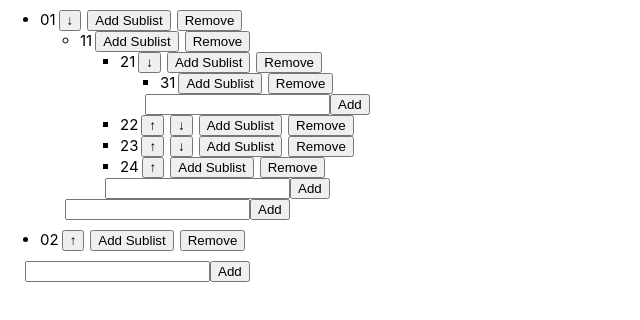
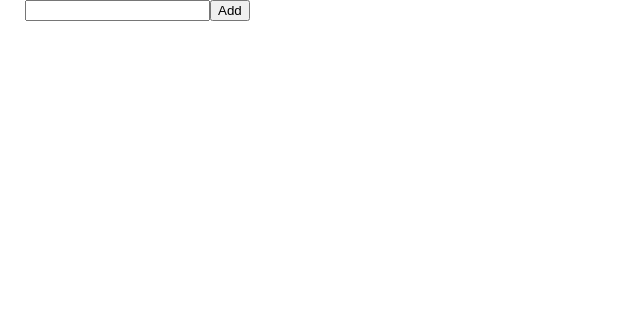
Before and after one commit to saidmkh/react-nested-list, a React (Create React App) app: page / in a window 1280 px wide. Shown: the top 320 px of the page, without its empty margins (0-640 px from the left). Built offline with nearby package versions, Linux system fonts and the light colour scheme.

Commit message:
fix add sublist

```diff
--- a/src/App.js
+++ b/src/App.js
@@ -1,50 +1,11 @@
-import React, { useState, Fragment, useEffect } from 'react';
+import React, { useState, useEffect } from 'react';
 import './index.css';
 
 import { getUID } from './lib';
 
 import List from './List';
 
-const LIST = [
-  {
-    id: getUID(),
-    text: '01',
-    subList: [
-      {
-        id: getUID(),
-        text: '11',
-        subList: [
-          {
-            id: getUID(),
-            text: '21',
-            subList: [
-              {
-                id: getUID(),
-                text: '31'
-              }
-            ]
-          },
-          {
-            id: getUID(),
-            text: '22'
-          },
-          {
-            id: getUID(),
-            text: '23'
-          },
-          {
-            id: getUID(),
-            text: '24'
-          }
-        ]
-      }
-    ]
-  },
-  {
-    id: getUID(),
-    text: '02'
-  }
-];
+const LIST = [];
 
 const App = () => {
   const [list, setList] = useState([]);
@@ -55,7 +16,7 @@ const App = () => {
 
   return (
     <div className="App">
-      <List list={list} currentList={list} setList={setList} />
+      <List list={list} />
     </div>
   );
 };
--- a/src/List.js
+++ b/src/List.js
@@ -1,65 +1,94 @@
-import React, { useState } from 'react';
+import React, { useState, useEffect, useRef } from 'react';
 
-import { getUID, nestedSearcher } from './lib';
+import { getUID } from './lib';
 
 import ListItem from './ListItem';
 
-const List = ({ list, currentList, listId, setList }) => {
-  const [text, setText] = useState('');
+const List = ({ list }) => {
+  const [curList, setCurList] = useState([]);
+  const inputEl = useRef(null);
 
-  const hasSubList = list => list.subList && list.subList.length;
+  useEffect(() => {
+    setCurList(list);
+  }, [list]);
 
-  const handleRemove = () => listItemId => {
-    console.log('object');
+  const handleAddSubList = listItemId => () => {
+    const newArray = [...curList];
+    const foundedListItem = curList.find(item => item.id === listItemId);
+    const listItemIndex = curList.findIndex(item => item.id === listItemId);
+
+    foundedListItem.subList = [];
+    newArray[listItemIndex] = foundedListItem;
+
+    setCurList(newArray);
   };
 
-  const handleAddSubList = () => () => console.log('object');
+  const handleRemove = listItemId => () => {
+    const filteredList = curList.filter(item => item.id !== listItemId);
+
+    setCurList(filteredList);
+  };
+
+  const upListItem = listItemId => () => {
+    let newArray = [...curList];
+    let listItemIndex = curList.findIndex(item => item.id === listItemId);
+
+    const underItem = newArray[listItemIndex - 1];
+    const item = newArray[listItemIndex];
+
+    newArray[listItemIndex - 1] = item;
+    newArray[listItemIndex] = underItem;
+
+    setCurList(newArray);
+  };
+
+  const downListItem = listItemId => () => {
+    let newArray = [...curList];
+    let listItemIndex = curList.findIndex(item => item.id === listItemId);
+
+    const underItem = newArray[listItemIndex + 1];
+    const item = newArray[listItemIndex];
+
+    newArray[listItemIndex + 1] = item;
+    newArray[listItemIndex] = underItem;
+
+    setCurList(newArray);
+  };
 
   const onSubmit = event => {
     event.preventDefault();
 
-    const ListItem = {
+    const text = new FormData(event.currentTarget).get('text');
+
+    const listItem = {
       id: getUID(),
       text
     };
 
-    const newList = nestedSearcher(list, listId, ListItem);
-
-    setList([...newList]);
-
-    setText('');
+    setCurList([...curList, listItem]);
+    inputEl.current.value = '';
   };
 
   return (
     <>
-      {currentList.map((listItem, index) => {
-        console.log(listItem);
+      {curList.map((listItem, index) => {
         return (
           <ul key={listItem.id}>
             <ListItem
               listItem={listItem}
               index={index}
-              listLength={currentList.length}
+              listLength={curList.length}
               handleRemove={handleRemove}
               handleAddSubList={handleAddSubList}
+              upListItem={upListItem}
+              downListItem={downListItem}
             />
-            {hasSubList(listItem) && (
-              <List
-                currentList={listItem.subList}
-                list={list}
-                listId={listItem.id}
-                setList={setList}
-              />
-            )}
+            {listItem.subList && <List list={listItem.subList} />}
           </ul>
         );
       })}
       <form onSubmit={event => onSubmit(event)} className="input-block">
-        <input
-          required={true}
-          value={text}
-          onChange={event => setText(event.target.value)}
-        />
+        <input ref={inputEl} required={true} name="text" />
         <button>Add</button>
       </form>
     </>
--- a/src/ListItem.js
+++ b/src/ListItem.js
@@ -5,17 +5,23 @@ const ListItem = ({
   index,
   listLength,
   handleRemove,
-  handleAddSubList
+  handleAddSubList,
+  upListItem,
+  downListItem
 }) => {
-  const { text, id } = listItem;
+  const { text, id, subList } = listItem;
 
   return (
     <li className="d-flex">
       <span>{text}</span>
-      {index > 0 ? <button>&uarr;</button> : null}
-      {index < listLength - 1 ? <button>&darr;</button> : null}
-      <button onClick={handleAddSubList()}>Add Sublist</button>
-      <button onClick={handleRemove()}>Remove</button>
+      {index > 0 ? <button onClick={upListItem(id)}>&uarr;</button> : null}
+      {index < listLength - 1 ? (
+        <button onClick={downListItem(id)}>&darr;</button>
+      ) : null}
+      {!listItem.subList && (
+        <button onClick={handleAddSubList(id)}>Add Sublist</button>
+      )}
+      <button onClick={handleRemove(id)}>Remove</button>
     </li>
   );
 };
--- a/src/lib.js
+++ b/src/lib.js
@@ -12,20 +12,3 @@ export const getUID = () => {
       .substring(2, 10)
   );
 };
-
-export const nestedSearcher = (item, id, added) => {
-  for (let i = 0; i < item.length; i++) {
-    if (!item[i].subList) {
-      continue;
-    }
-
-    if (item[i].id === id) {
-      item[i].subList.push(added);
-      return item;
-    }
-
-    if (nestedSearcher(item[i].subList, id)) {
-      return nestedSearcher(item[i].subList, id);
-    }
-  }
-};
```
